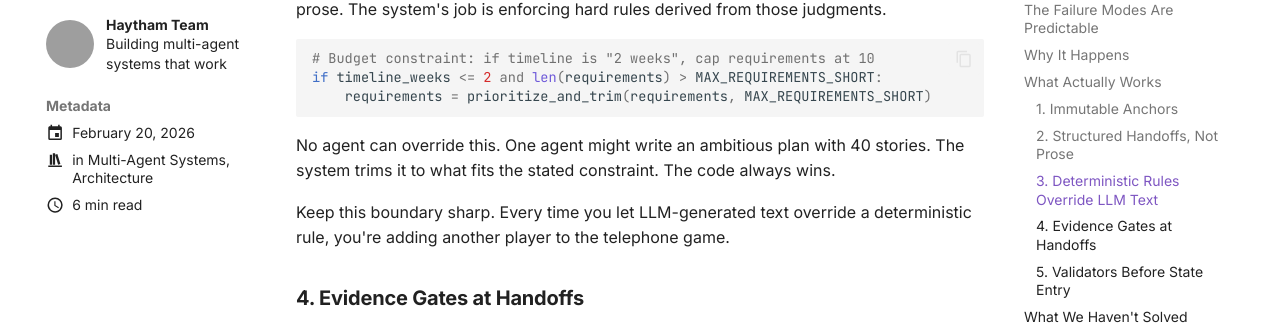
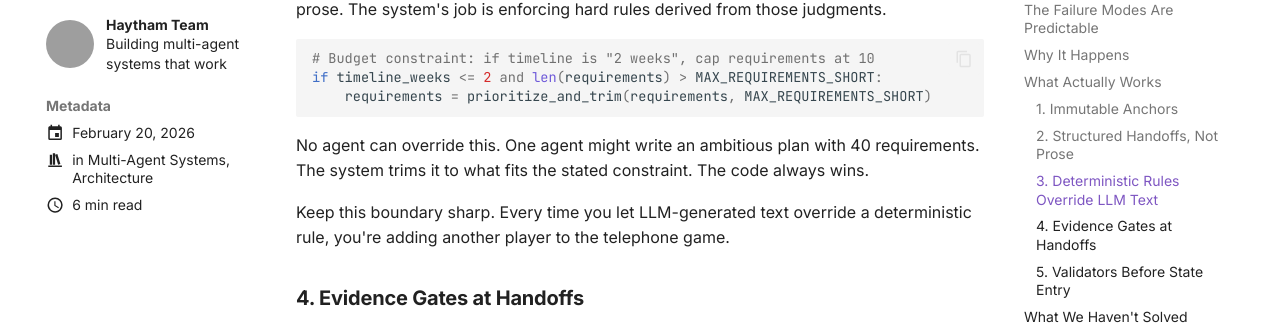
Before and after one commit to arslan70/haytham, an MkDocs documentation site: the page built from docs/blog/posts/2026-02-20-agents-playing-telephone.md, in a window 1280 px wide and 900 px high, scrolled down 3719 px. Shown: the part 125-454 px from the top of the window. Built offline with MkDocs 1.6.1 and Material for MkDocs 9.7.7, drawn with Linux system fonts in a browser that asks for light colours; comment, search, counter and statistics services are not loaded; grey boxes are pictures that could not be loaded.

Commit message:
fix: address PR review findings for OpenSpec migration
Fix residual "stories" reference in blog post, align test fixture
capability IDs to CAP-F-* convention matching agent prompt, harden
relative_to path calculation in validate_openspec.py, and simplify
specify.md completion message to remove fragile dynamic agent count.

Co-Authored-By: Claude Opus 4.6 <noreply@anthropic.com>

````diff
--- a/docs/blog/posts/2026-02-20-agents-playing-telephone.md
+++ b/docs/blog/posts/2026-02-20-agents-playing-telephone.md
@@ -112,7 +112,7 @@ if timeline_weeks <= 2 and len(requirements) > MAX_REQUIREMENTS_SHORT:
     requirements = prioritize_and_trim(requirements, MAX_REQUIREMENTS_SHORT)
 ```
 
-No agent can override this. One agent might write an ambitious plan with 40 stories. The system trims it to what fits the stated constraint. The code always wins.
+No agent can override this. One agent might write an ambitious plan with 40 requirements. The system trims it to what fits the stated constraint. The code always wins.
 
 Keep this boundary sharp. Every time you let LLM-generated text override a deterministic rule, you're adding another player to the telephone game.
 
````
Also changed, not shown: commands/specify.md (+1 -1 lines), 3 other files.
